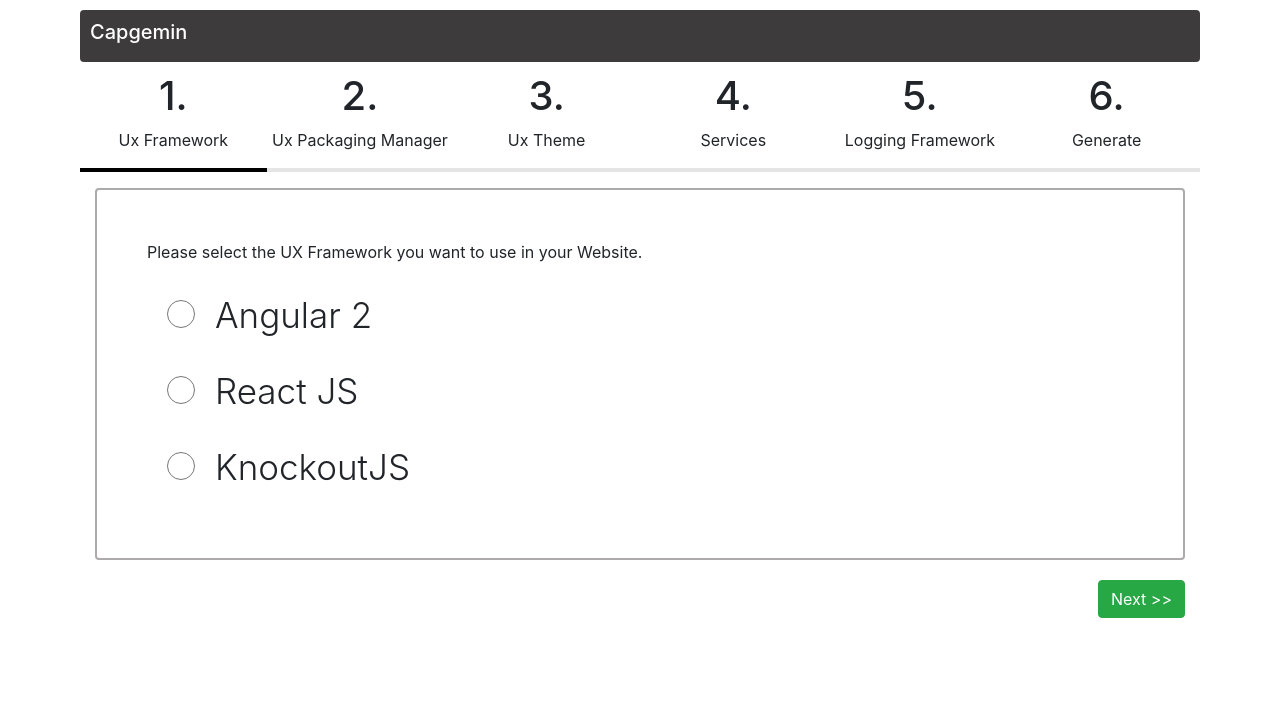
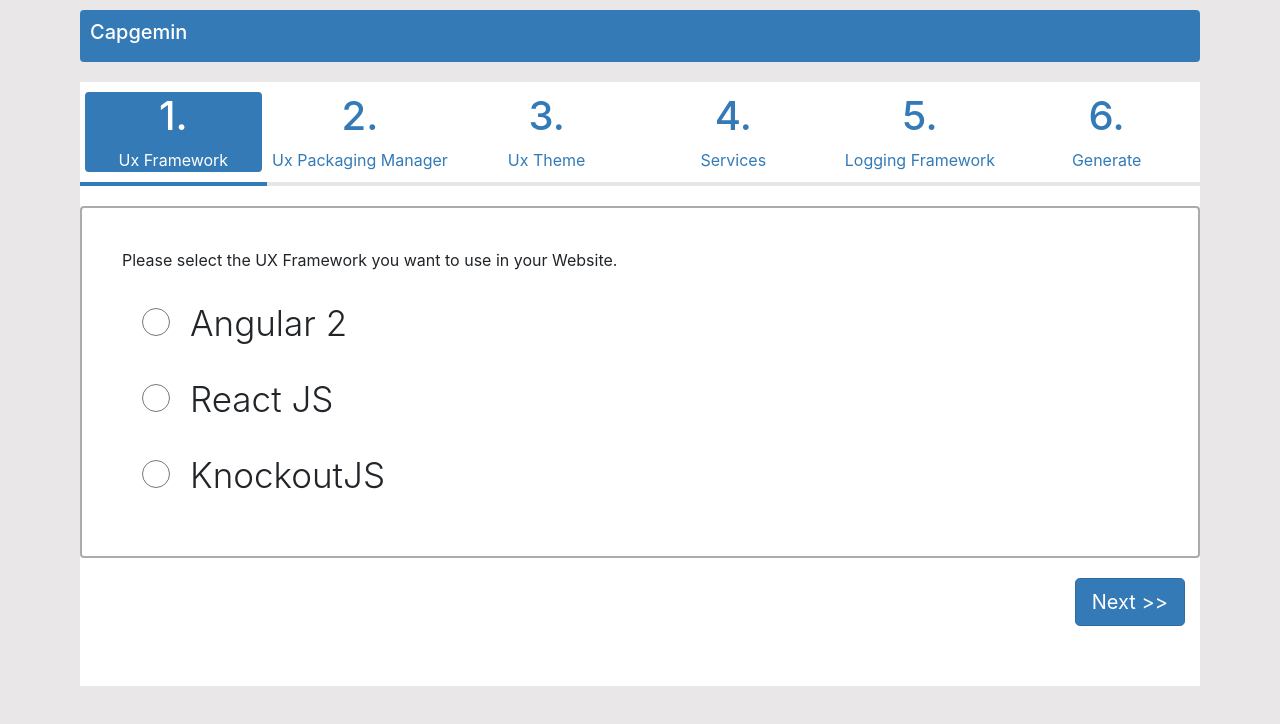
Before and after one commit to AmardeepMittal/website_generator, a plain HTML site: page ux-selector.html in a window 1280 px wide. Drawn offline with nearby package versions, Linux system fonts and the light colour scheme.

Commit message:
updated colors

```diff
--- a/ux-selector.html
+++ b/ux-selector.html
@@ -14,12 +14,17 @@
 
         body{
             margin: 0;
-            padding: 10px;
             padding: 10px 80px;
-            background-color: #ffff;
+            background-color:#e9e7e7;
         }
+
+        .container-bg{
+            margin-top: 20px;
+            background-color: #ffffff;
+        }
+
         .header{
-            background-color:rgb(61, 59, 59);
+            background-color:#337ab7;
             padding: 10px;
             border-radius: 4px;
         }
@@ -46,6 +51,15 @@
             text-align: center;
             border-radius: 4px;
             margin: 10px 5px;
+            color:#337ab7
+        }
+
+        .step-active{
+            text-align: center;
+            border-radius: 4px;
+            margin: 10px 5px;
+            background-color: #337ab7;
+            color: white;
         }
 
         .nopadding{
@@ -55,10 +69,12 @@
 
         hr{
             border-width: 4px;
+            padding-bottom: 20px;
+            margin: 0;
         }
 
         .active{
-            border-color: #000000;
+            border-color: #337ab7;
         }
 
         .radio-lable{
@@ -73,10 +89,17 @@
         }
 
         .section{
-            padding: 50px;
+            margin:0;
+            padding: 40px;
             border: 2px solid #acaaaa;
             border-radius: 4px;
 
+        }
+
+        .btn-blue {
+            color: #fff;
+            background-color: #337ab7;
+            border-color: #2e6da4;
         }
 
 
@@ -86,10 +109,11 @@
     <div class="header">
         <h1>Capgemin</h1>
     </div>
+    <div class="container-bg">
     <div class="container">
         <div class="row">
             <div class="col-md-2 nopadding">
-                <div class="step">
+                <div class="step-active">
                     <h1>1.</h1>
                     <span>Ux Framework</span>
                 </div>
@@ -132,7 +156,7 @@
             </div>
         </div>
         <div class="row">
-            <div class="col-md-12">
+            <div style="padding:0px;" class="col-md-12">
                 <div class="section">
                     <p>
                         Please select the UX Framework you want to use in your Website.
@@ -152,11 +176,13 @@
         </div>
         <div class="row">
             <div class="col-md-12">
-                <p style="text-align: right; padding-top: 20px;">
-                    <button type="button" class="btn btn-success">Next >></button>
+                <p style="text-align: right; padding: 20px 0px;">
+                    <button type="button" class="btn btn-blue btn-lg">Next >></button>
                 </p>
+                <br>
             </div>
         </div>
     </div>
+</div>
 </body>
 </html>
```
